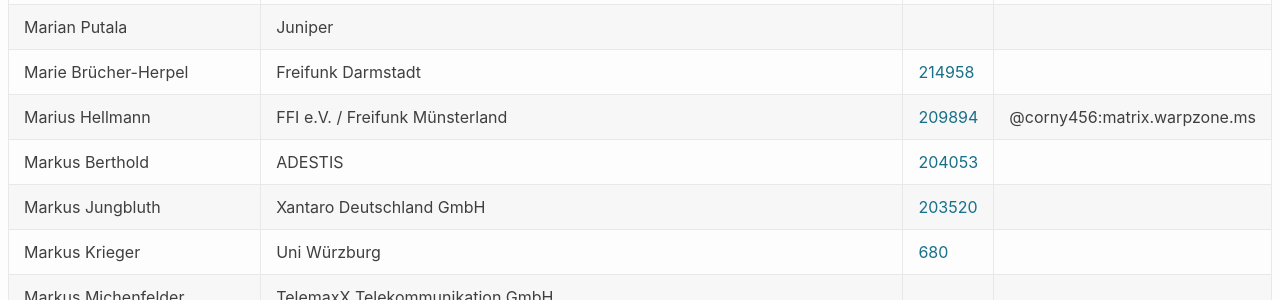
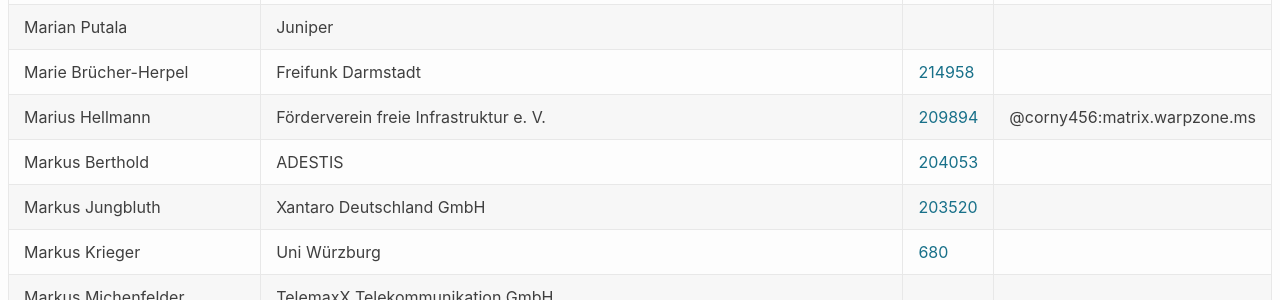
Before and after one commit to denog/pretix-attendeelist, a Jekyll site: the page built from denog17/index.markdown, in a window 1280 px wide and 900 px high, scrolled down 7264 px. Shown: the part 153-453 px from the top of the window. Built offline with Jekyll 4.4.1, drawn with Linux system fonts in a browser that asks for light colours.

Commit message:
Latest data: Wed Jul  9 23:48:17 UTC 2025

```diff
--- a/_data/attendees_denog17_onsite.json
+++ b/_data/attendees_denog17_onsite.json
@@ -979,7 +979,7 @@
   },
   {
     "name": "Marius Hellmann",
-    "company": "FFI e.V. / Freifunk Münsterland",
+    "company": "Förderverein freie Infrastruktur e. V.",
     "irc": "@corny456:matrix.warpzone.ms",
     "asn": "209894"
   },
```
